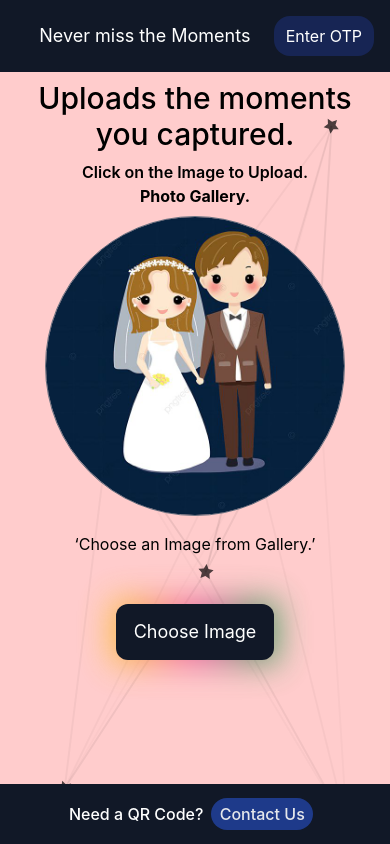
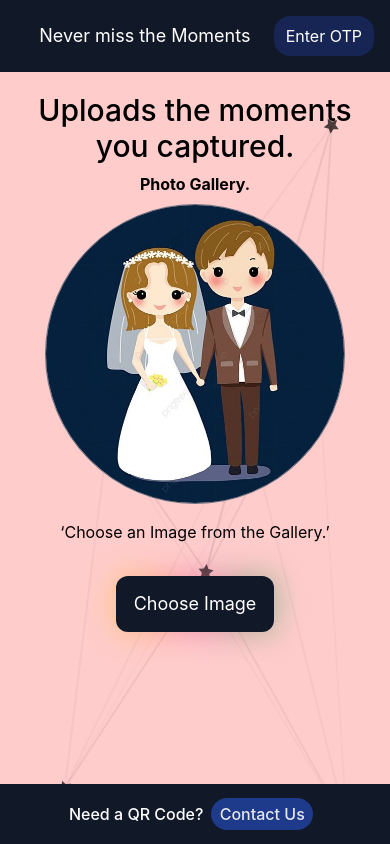
Before and after one commit to kapalikkhanal/Snapskeeper, a Next.js app in the folder client/: page /uploadImage in a window 390 px wide. Built offline with nearby package versions, Linux system fonts and the light colour scheme.

Commit message:
Minor tailwind changes

```diff
--- a/client/src/pages/components/form/index.js
+++ b/client/src/pages/components/form/index.js
@@ -132,9 +132,9 @@ function ContactForm() {
                     <div className='flex justify-center'>
                         <div>
                             <div className="relative mt-10">
-                                <div className="absolute -inset-1">
+                                <div className="absolute -inset-0">
                                     <div
-                                        className="w-full h-full max-w-sm mx-auto lg:mx-0 opacity-80 blur-lg bg-gradient-to-r from-yellow-400 via-pink-500 to-green-600">
+                                        className="w-full h-full max-w-sm mx-auto lg:mx-0 opacity-50 blur-lg bg-gradient-to-r from-yellow-400 via-pink-500 to-green-600">
                                     </div>
                                 </div>
                                 <button
--- a/client/src/pages/components/otp/index.js
+++ b/client/src/pages/components/otp/index.js
@@ -122,7 +122,7 @@ function OtpCode() {
                                 required
                             />
                             <input
-                                className="appearance-none bg-transparent border-b border-black bg-[#fcc4c4] rounded-md shadow-inner w-12 text-center font-bold text-black placeholder:text-gray-900 placeholder:opacity-50 py-4 px-5 leading-tight focus:outline-none"
+                                className="appearance-none bg-transparent border-b border-black bg-[#fcc4c4] rounded-md shadow-inner w-12 text-center font-bold text-black placeholder:text-gray-900 placeholder:opacity-50 py-4 px-4 leading-tight focus:outline-none"
                                 type="number"
                                 aria-label="code"
                                 name="code2"
@@ -136,7 +136,7 @@ function OtpCode() {
                                 required
                             />
                             <input
-                                className="appearance-none bg-transparent border-b border-black bg-[#fcc4c4] rounded-md shadow-inner w-12 text-center font-bold text-black placeholder:text-gray-900 placeholder:opacity-50 py-4 px-5 leading-tight focus:outline-none"
+                                className="appearance-none bg-transparent border-b border-black bg-[#fcc4c4] rounded-md shadow-inner w-12 text-center font-bold text-black placeholder:text-gray-900 placeholder:opacity-50 py-4 px-4 leading-tight focus:outline-none"
                                 type="number"
                                 aria-label="code"
                                 placeholder='0'
@@ -150,7 +150,7 @@ function OtpCode() {
                                 required
                             />
                             <input
-                                className="appearance-none bg-transparent border-b border-black bg-[#fcc4c4] rounded-md shadow-inner w-12 text-center font-bold text-black placeholder:text-gray-900 placeholder:opacity-50 py-4 px-5 leading-tight focus:outline-none"
+                                className="appearance-none bg-transparent border-b border-black bg-[#fcc4c4] rounded-md shadow-inner w-12 text-center font-bold text-black placeholder:text-gray-900 placeholder:opacity-50 py-4 px-4 leading-tight focus:outline-none"
                                 type="number"
                                 aria-label="code"
                                 placeholder='0'
@@ -174,7 +174,7 @@ function OtpCode() {
                                 </div>
                             </div>
                             <button
-                                className="relative z-10 inline-flex items-center justify-center w-full px-8 py-3 text-lg font-bold text-white transition-all duration-200 bg-gray-900 border-2 border-transparent sm:w-auto rounded-xl font-pj hover:bg-gray-600 focus:outline-none focus:ring-2 focus:ring-offset-2 focus:ring-gray-900"
+                                className="relative z-10 inline-flex items-center justify-center w-full px-8 py-3 text-lg font-bold text-white transition-all duration-200 bg-gray-900 border-2 border-transparent sm:w-auto rounded-xl font-pj focus:outline-none focus:ring-2 focus:ring-offset-2 focus:ring-gray-900"
                                 type='submit'>
                                 Enter
                             </button>
--- a/client/src/pages/uploadImage.js
+++ b/client/src/pages/uploadImage.js
@@ -101,12 +101,11 @@ function App() {
 
 
         <div>
-          <h1 className='text-black font-medium text-3xl text-center px-5 mt-2'>
+          <h1 className='text-black font-medium text-3xl text-center px-5 mt-5'>
             Uploads the moments you captured.
           </h1>
         </div>
         <div className='flex justify-center items-center flex-col mt-2'>
-          <h1 className='text-black font-semibold'>Click on the Image to Upload.</h1>
           <h1 className='text-black font-bold'>Photo Gallery.</h1>
           <div>
             <label htmlFor="upload-button">
@@ -151,7 +150,7 @@ function App() {
               ) : success ? (
                 <span style={{ color: 'green' }}>&lsquo;Image uploaded successfully.&rsquo;</span>
               ) : (
-                <span style={{ color: 'black' }}>&lsquo;Choose an Image from Gallery.&rsquo;</span>
+                <span style={{ color: 'black' }}>&lsquo;Choose an Image from the Gallery.&rsquo;</span>
               )
             }
           </div>
@@ -160,9 +159,9 @@ function App() {
             <>
               <input className='hidden' type="file" onChange={handleFileChange} id='upload-button' />
               <div className="relative mt-12">
-                <div className="absolute -inset-1">
+                <div className="absolute -inset-0">
                   <div
-                    className="w-full h-full max-w-sm mx-auto lg:mx-0 opacity-80 blur-lg bg-gradient-to-r from-yellow-400 via-pink-500 to-green-600">
+                    className="w-full h-full max-w-sm mx-auto lg:mx-0 opacity-50 blur-lg bg-gradient-to-r from-yellow-400 via-pink-500 to-green-600">
                   </div>
                 </div>
                 <button
@@ -180,10 +179,10 @@ function App() {
             </>
           ) : (
             <>
-              <div className="relative mt-12">
-                <div className="absolute -inset-1">
+              <div className="relative mt-8">
+                <div className="absolute -inset-0">
                   <div
-                    className="w-full h-full max-w-sm mx-auto lg:mx-0 opacity-80 blur-lg bg-gradient-to-r from-yellow-400 via-pink-500 to-green-600">
+                    className="w-full h-full max-w-sm mx-auto lg:mx-0 opacity-50 blur-lg bg-gradient-to-r from-yellow-400 via-pink-500 to-green-600">
                   </div>
                 </div>
                 <button
--- a/client/src/pages/verification.js
+++ b/client/src/pages/verification.js
@@ -3,9 +3,9 @@ import React from 'react'
 function Button() {
   return (
     <div class="relative">
-      <div class="absolute -inset-1">
+      <div class="absolute -inset-0">
         <div
-          class="w-full h-full max-w-sm mx-auto lg:mx-0 opacity-80 blur-lg bg-gradient-to-r from-yellow-400 via-pink-500 to-green-600">
+          class="w-full h-full max-w-sm mx-auto lg:mx-0 opacity-50 blur-lg bg-gradient-to-r from-yellow-400 via-pink-500 to-green-600">
         </div>
       </div>
       <a href="#" title=""
```
Also changed, not shown: client/public/test.jpg.
